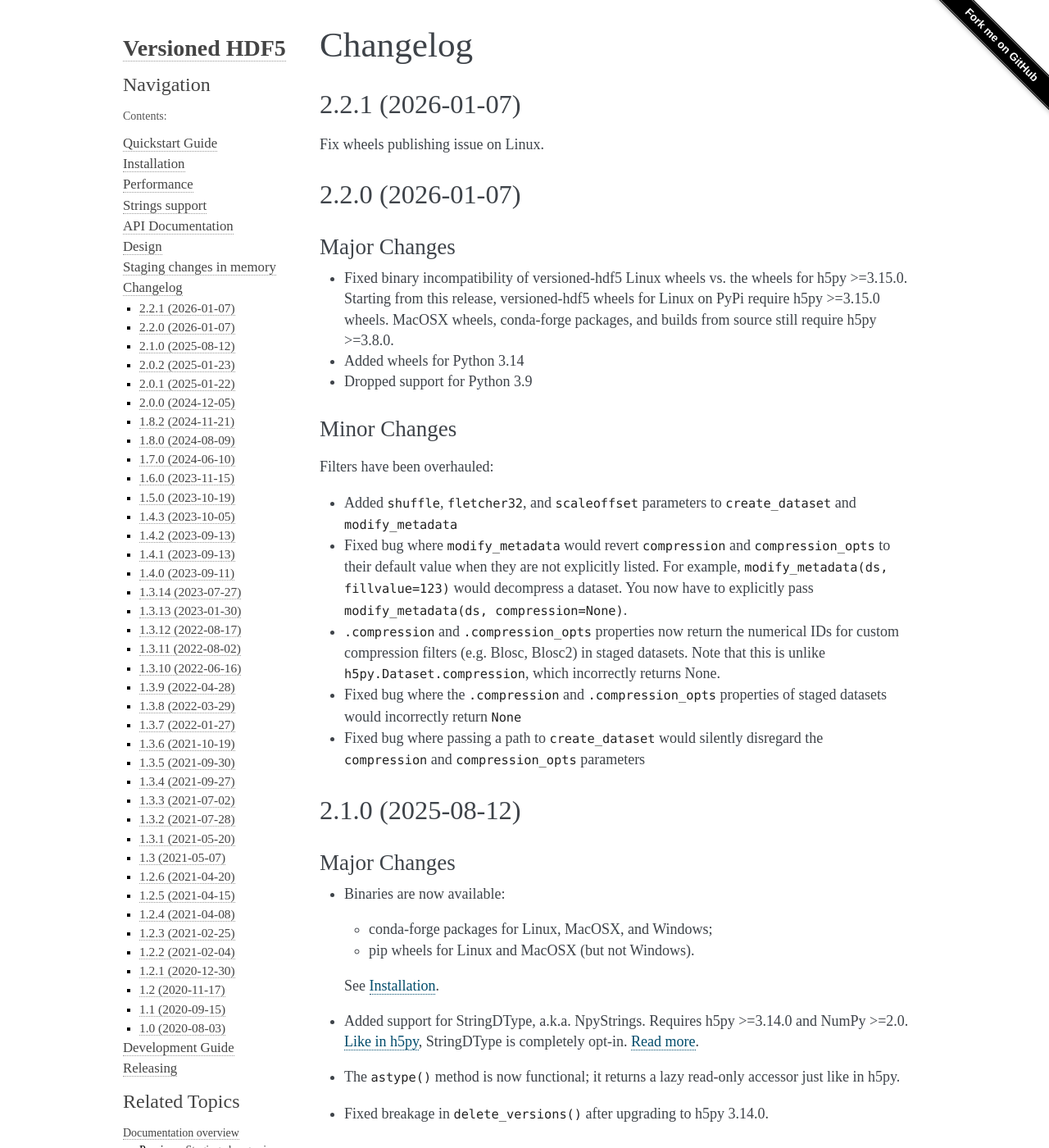
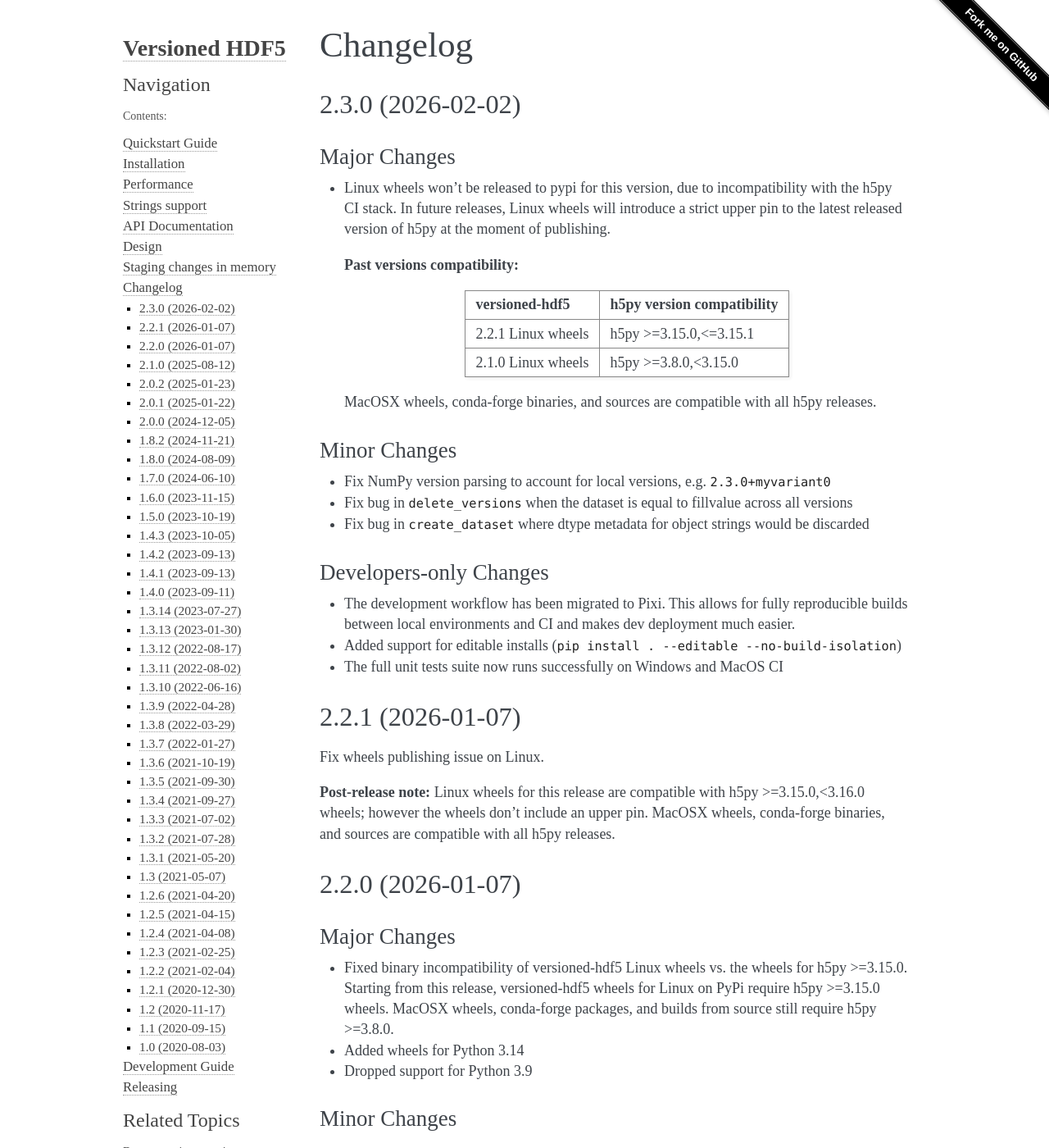
Before and after one commit to deshaw/versioned-hdf5, a Sphinx documentation site: the page built from docs/changelog.md, in a window 1280 px wide and 1400 px high. Shown: the whole window at 82% size. Built offline with Sphinx 7.4.7, drawn with Linux system fonts in a browser that asks for light colours; some of the changed text lies outside the part shown.

Commit message:
Prepare for release 2.3.0 (#486)

```diff
--- a/docs/changelog.md
+++ b/docs/changelog.md
@@ -1,9 +1,43 @@
 Changelog
 =========
+
+## 2.3.0 (2026-02-02)
+
+### Major Changes
+
+- Linux wheels won't be released to pypi for this version, due to incompatibility with
+  the h5py CI stack. In future releases, Linux wheels will introduce a strict upper pin
+  to the latest released version of h5py at the moment of publishing.
+
+  **Past versions compatibility:**
+
+  | versioned-hdf5     | h5py version compatibility |
+  | ------------------ | -------------------------- |
+  | 2.2.1 Linux wheels | h5py >=3.15.0,<=3.15.1     |
+  | 2.1.0 Linux wheels | h5py >=3.8.0,<3.15.0       |
+
+  MacOSX wheels, conda-forge binaries, and sources are compatible with all h5py releases.
+
+### Minor Changes
+
+- Fix NumPy version parsing to account for local versions, e.g. `2.3.0+myvariant0`
+- Fix bug in `delete_versions` when the dataset is equal to fillvalue across all versions
+- Fix bug in `create_dataset` where dtype metadata for object strings would be discarded
+
+### Developers-only Changes
+
+- The development workflow has been migrated to Pixi. This allows for fully reproducible
+  builds between local environments and CI and makes dev deployment much easier.
+- Added support for editable installs (`pip install . --editable --no-build-isolation`)
+- The full unit tests suite now runs successfully on Windows and MacOS CI
 
 ## 2.2.1 (2026-01-07)
 
 Fix wheels publishing issue on Linux.
+
+**Post-release note:** Linux wheels for this release are compatible with
+h5py >=3.15.0,<3.16.0 wheels; however the wheels don't include an upper pin. MacOSX
+wheels, conda-forge binaries, and sources are compatible with all h5py releases.
 
 ## 2.2.0 (2026-01-07)
 
@@ -42,6 +76,11 @@ Filters have been overhauled:
   - pip wheels for Linux and MacOSX (but not Windows).
 
   See [Installation](installation).
+
+  **Post-release note:** Linux wheels for this release are compatible with
+  h5py >=3.8.0,<3.15.0 wheels; however the wheels don't include an upper pin. MacOSX
+  wheels, conda-forge binaries, and sources are compatible with all h5py releases.
+
 - Added support for StringDType, a.k.a. NpyStrings.
   Requires h5py >=3.14.0 and NumPy >=2.0.
   [Like in h5py](https://docs.h5py.org/en/stable/strings.html#numpy-variable-width-strings),
```
Also changed, not shown: docs/development.md (+6 -3 lines), 1 other file.
